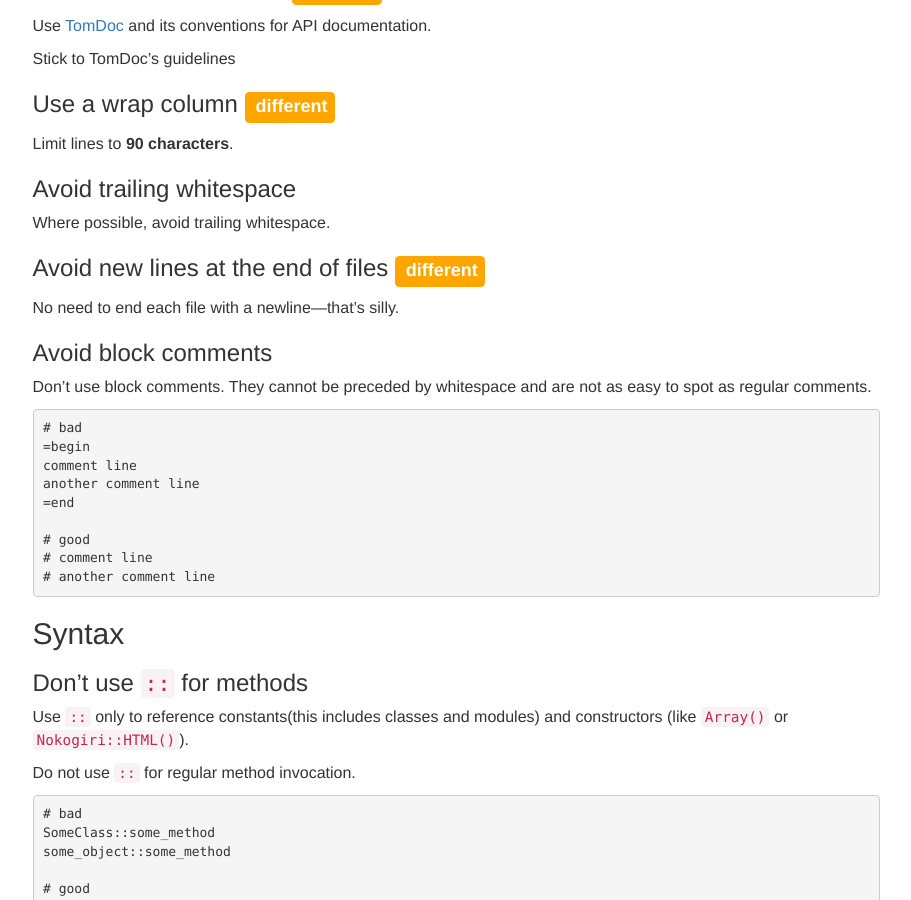
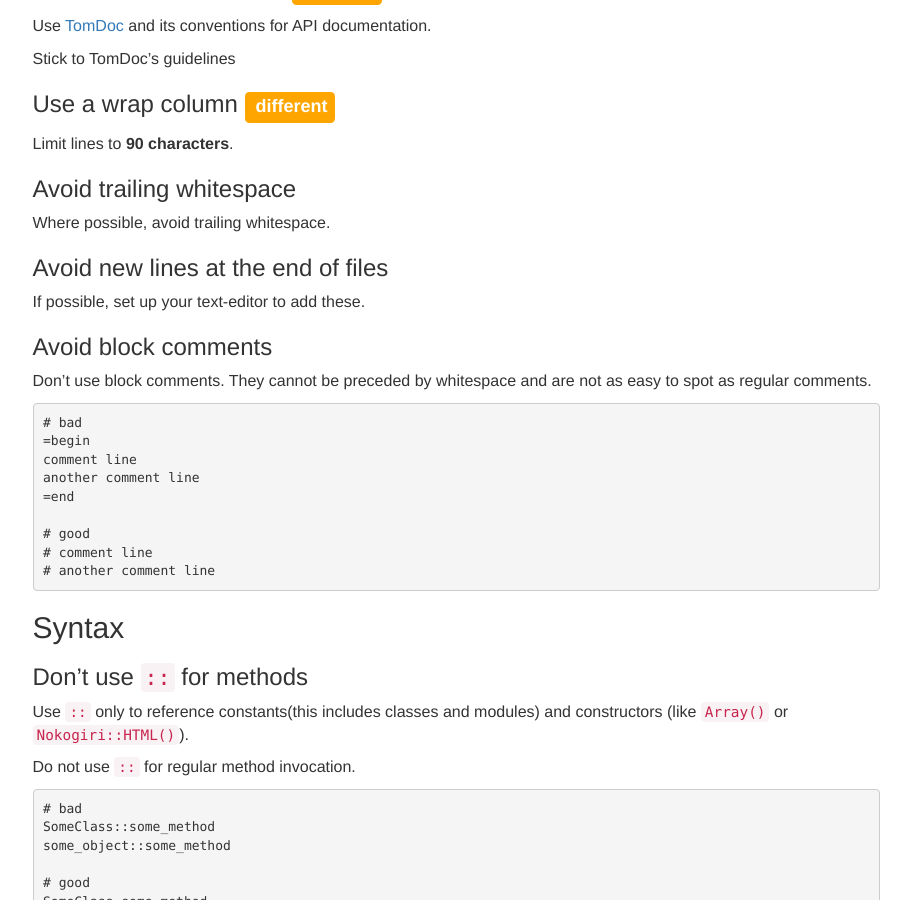
Before and after one commit to Bodacious/bushido, a Jekyll site: the page built from _posts/style_guides/2015-06-24-ruby.md, in a window 1280 px wide and 900 px high, scrolled down 8626 px. Shown: the whole window, without its empty margins (330-1241 px from the left). Built offline with Jekyll 4.4.1, drawn with Linux system fonts in a browser that asks for light colours; Markdown is read by kramdown in place of the engine named in the settings.

Commit message:
Updated rule about newlines at end of page

```diff
--- a/_posts/style_guides/2015-06-24-ruby.md
+++ b/_posts/style_guides/2015-06-24-ruby.md
@@ -527,9 +527,9 @@ Limit lines to **90 characters**.
 Where possible, avoid trailing whitespace.
 
 
-### Avoid new lines at the end of files <span class="label label--different">different</span>
-
-No need to end each file with a newline—that's silly.
+### Avoid new lines at the end of files
+
+If possible, set up your text-editor to add these.
 
 ### Avoid block comments
 
--- a/app/assets/javascripts/bushido.coffee
+++ b/app/assets/javascripts/bushido.coffee
@@ -1,4 +1,4 @@
+initializeTableOfContents = ->
+  $('#toc').toc(title: '<h2>Table of contents</h2>')
 
-jQuery ->
-
-  $('#toc').toc(title: '<h2>Table of contents</h2>')
+jQuery(initializeTableOfContents)
--- /dev/null
+++ b/app/assets/stylesheets/blocks/_clickable_headers.sass
@@ -0,0 +1,2 @@
+.clickable-header
+  margin-top: 20rem
--- a/app/assets/stylesheets/bushido.sass
+++ b/app/assets/stylesheets/bushido.sass
@@ -1,3 +1,4 @@
 @import "base/_html"
 @import "base/_syntax_highlights"
 @import "blocks/_labels"
+@import "blocks/_clickable_headers"
--- a/assets/bushido.js
+++ b/assets/bushido.js
@@ -1,9 +1,13 @@
-// Generated by CoffeeScript 1.7.1
+// Generated by CoffeeScript 1.10.0
 (function() {
-  jQuery(function() {
+  var initializeTableOfContents;
+
+  initializeTableOfContents = function() {
     return $('#toc').toc({
       title: '<h2>Table of contents</h2>'
     });
-  });
+  };
+
+  jQuery(initializeTableOfContents);
 
 }).call(this);
```
Also changed, not shown: _layouts/global.html (line endings or trailing spaces), _layouts/post.html (line endings or trailing spaces), app/assets/stylesheets/blocks/_labels.sass (line endings or trailing spaces), 6 other files.
